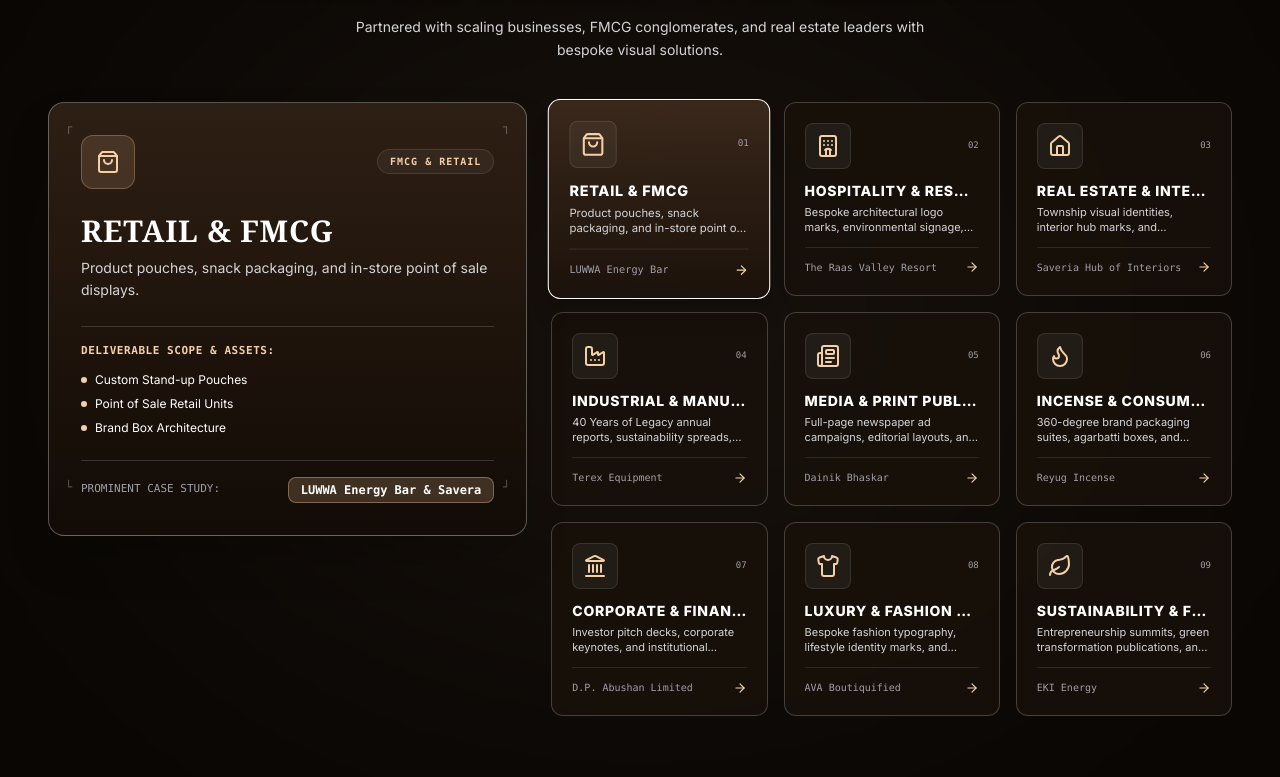
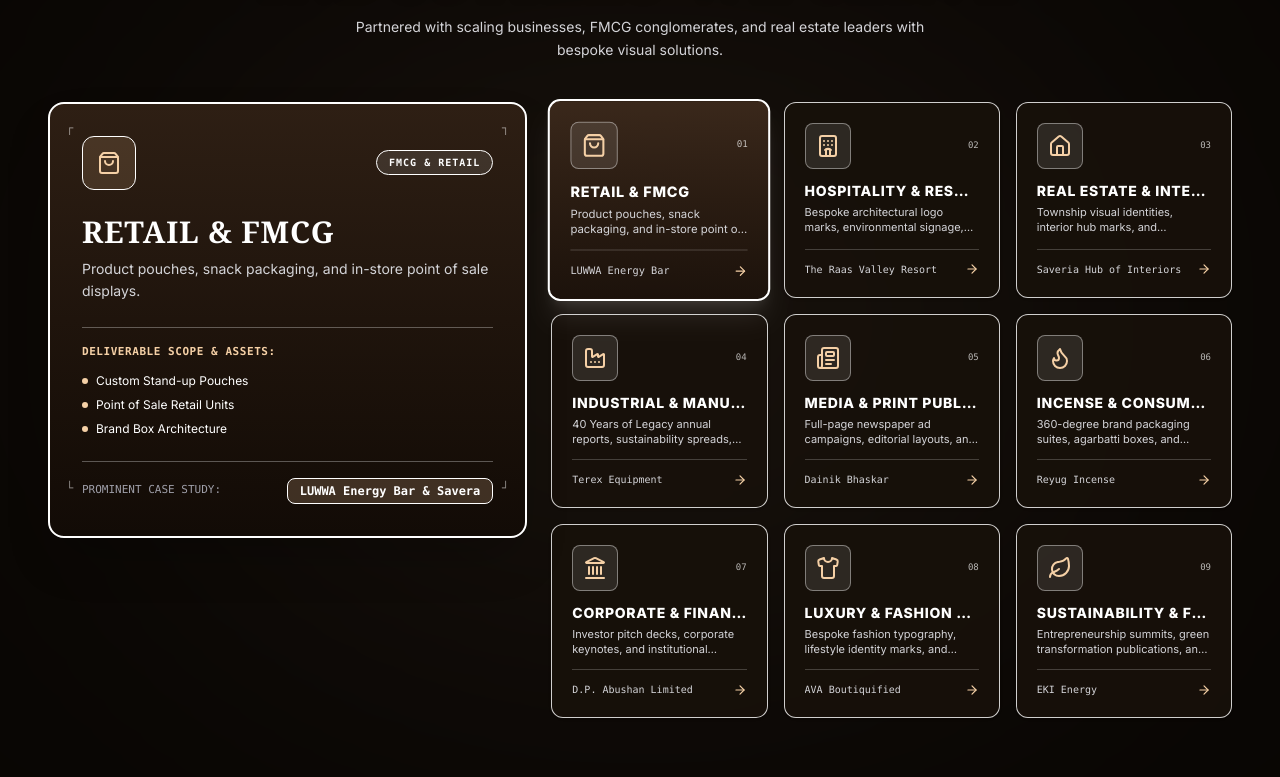
Before and after one commit to sachinrawat6264384464/port3.0, a Next.js app: page / in a window 1280 px wide. Shown: the part 1743-2520 px from the top of the page. Built offline with nearby package versions, Linux system fonts and the light colour scheme.

Commit message:
style: set crisp white borders for all bento boxes in IndustriesServed

```diff
--- a/src/components/IndustriesServed.tsx
+++ b/src/components/IndustriesServed.tsx
@@ -138,13 +138,13 @@ export const IndustriesServed: React.FC = () => {
         <div className="grid grid-cols-1 lg:grid-cols-12 gap-6 items-start">
 
           {/* FEATURED SECTOR SPOTLIGHT PANEL (Left 5 Cols) */}
-          <div className="lg:col-span-5 bg-gradient-to-b from-[#2e1f14] via-[#1f140c] to-[#120b06] border border-white/30 rounded-2xl p-6 sm:p-8 space-y-6 shadow-2xl relative overflow-hidden flex flex-col justify-between min-h-[420px]">
+          <div className="lg:col-span-5 bg-gradient-to-b from-[#2e1f14] via-[#1f140c] to-[#120b06] border-2 border-white rounded-2xl p-6 sm:p-8 space-y-6 shadow-2xl relative overflow-hidden flex flex-col justify-between min-h-[420px]">
 
             {/* Technical Corner Framing Indicators */}
-            <div className="absolute top-4 left-4 text-white/30 font-mono text-xs pointer-events-none select-none">┌</div>
-            <div className="absolute top-4 right-4 text-white/30 font-mono text-xs pointer-events-none select-none">┐</div>
-            <div className="absolute bottom-4 left-4 text-white/30 font-mono text-xs pointer-events-none select-none">└</div>
-            <div className="absolute bottom-4 right-4 text-white/30 font-mono text-xs pointer-events-none select-none">┘</div>
+            <div className="absolute top-4 left-4 text-white/50 font-mono text-xs pointer-events-none select-none">┌</div>
+            <div className="absolute top-4 right-4 text-white/50 font-mono text-xs pointer-events-none select-none">┐</div>
+            <div className="absolute bottom-4 left-4 text-white/50 font-mono text-xs pointer-events-none select-none">└</div>
+            <div className="absolute bottom-4 right-4 text-white/50 font-mono text-xs pointer-events-none select-none">┘</div>
 
             <AnimatePresence mode="wait">
               <motion.div
@@ -157,10 +157,10 @@ export const IndustriesServed: React.FC = () => {
               >
                 {/* Header Tag */}
                 <div className="flex items-center justify-between">
-                  <div className="p-3.5 rounded-xl bg-[#e8be90]/15 border border-[#e8be90]/30 text-[#f5d0a6]">
+                  <div className="p-3.5 rounded-xl bg-[#e8be90]/15 border border-white text-[#f5d0a6]">
                     {selectedSector.icon}
                   </div>
-                  <span className="text-[10px] font-mono text-[#f5d0a6] uppercase font-bold tracking-widest px-3 py-1 rounded-full bg-white/5 border border-white/10">
+                  <span className="text-[10px] font-mono text-white uppercase font-bold tracking-widest px-3 py-1 rounded-full bg-white/10 border border-white">
                     {selectedSector.categoryLabel}
                   </span>
                 </div>
@@ -175,7 +175,7 @@ export const IndustriesServed: React.FC = () => {
                 </div>
 
                 {/* Key Deliverables Scope */}
-                <div className="pt-4 border-t border-white/15 space-y-3">
+                <div className="pt-4 border-t border-white/30 space-y-3">
                   <span className="text-[11px] font-mono text-[#f5d0a6] uppercase font-bold tracking-wider block">
                     DELIVERABLE SCOPE & ASSETS:
                   </span>
@@ -190,9 +190,9 @@ export const IndustriesServed: React.FC = () => {
                 </div>
 
                 {/* Key Client Highlight Box */}
-                <div className="pt-4 border-t border-white/15 flex items-center justify-between">
+                <div className="pt-4 border-t border-white/30 flex items-center justify-between">
                   <span className="text-[11px] font-mono text-zinc-400 uppercase">PROMINENT CASE STUDY:</span>
-                  <span className="text-xs font-mono font-bold text-white bg-[#e8be90]/20 border border-[#e8be90]/40 px-3 py-1 rounded-lg">
+                  <span className="text-xs font-mono font-bold text-white bg-[#e8be90]/20 border border-white px-3 py-1 rounded-lg">
                     {selectedSector.clientHighlight}
                   </span>
                 </div>
@@ -216,16 +216,16 @@ export const IndustriesServed: React.FC = () => {
                     onClick={() => setSelectedSector(item)}
                     className={`group cursor-pointer p-5 rounded-xl border flex flex-col justify-between text-left transition-all duration-300 min-h-[170px] ${
                       isSelected
-                        ? 'bg-gradient-to-b from-[#3a281b] via-[#2a1c12] to-[#1c120b] border-white scale-[1.03] z-20 shadow-xl'
-                        : 'bg-[#18110b]/90 border-white/20 hover:border-white/60 hover:bg-[#22170f] opacity-85 hover:opacity-100'
+                        ? 'bg-gradient-to-b from-[#3a281b] via-[#2a1c12] to-[#1c120b] border-2 border-white scale-[1.03] z-20 shadow-xl shadow-white/10'
+                        : 'bg-[#18110b]/90 border border-white/80 hover:border-white hover:bg-[#22170f] opacity-95 hover:opacity-100 shadow-sm'
                     }`}
                   >
                     <div className="space-y-3">
                       <div className="flex items-center justify-between">
-                        <div className="p-2.5 rounded-lg bg-white/5 border border-white/10 text-[#f5d0a6]">
+                        <div className="p-2.5 rounded-lg bg-white/10 border border-white/40 text-[#f5d0a6] group-hover:border-white transition-colors">
                           {item.icon}
                         </div>
-                        <span className="text-[9px] font-mono text-zinc-400 uppercase">
+                        <span className="text-[9px] font-mono text-white/70 uppercase">
                           0{idx + 1}
                         </span>
                       </div>
@@ -240,9 +240,9 @@ export const IndustriesServed: React.FC = () => {
                       </div>
                     </div>
 
-                    <div className="pt-3 mt-3 border-t border-white/10 flex items-center justify-between text-[10px] font-mono text-zinc-400 group-hover:text-white transition-colors">
+                    <div className="pt-3 mt-3 border-t border-white/20 flex items-center justify-between text-[10px] font-mono text-zinc-300 group-hover:text-white transition-colors">
                       <span className="truncate">{item.clientHighlight.split('&')[0]}</span>
-                      <ArrowRight className="w-3.5 h-3.5 text-[#f5d0a6] shrink-0" />
+                      <ArrowRight className="w-3.5 h-3.5 text-[#f5d0a6] shrink-0 group-hover:translate-x-0.5 transition-transform" />
                     </div>
                   </motion.div>
                 );
```
